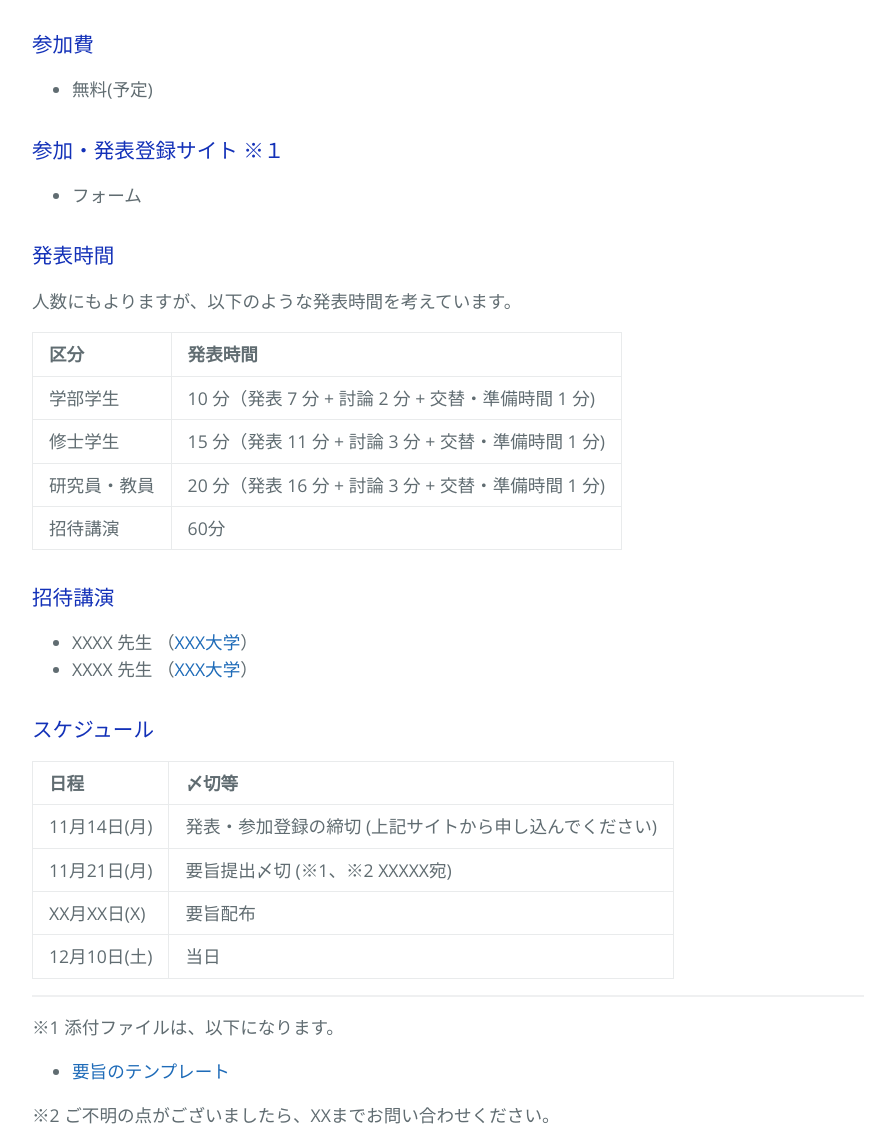
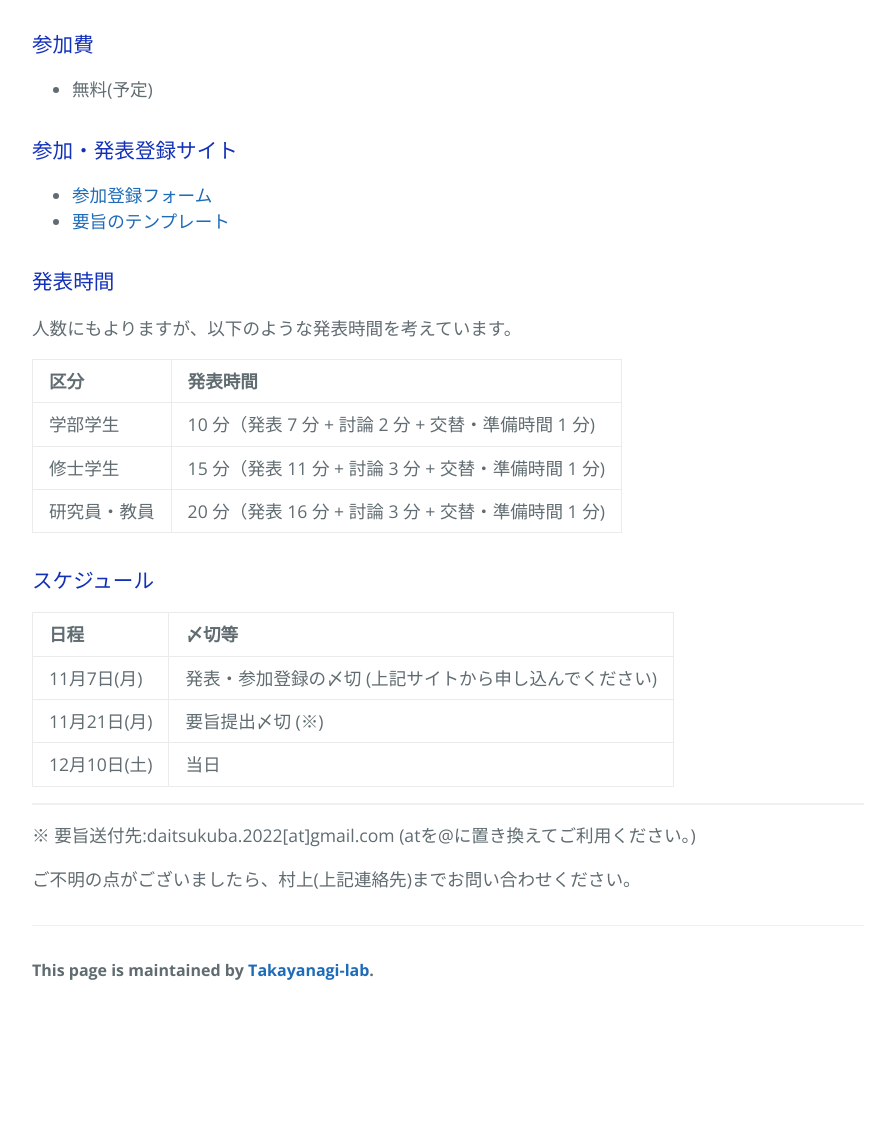
Before and after one commit to takayanagi-lab/daitsukuba2022, a plain HTML site: page index.html in a window 1280 px wide. Shown: the part 641-1773 px from the top of the page, without its empty margins (192-1087 px from the left). After the commit the page ends 1655 px from the top, so only its background shows below. Drawn offline with nearby package versions, Linux system fonts and the light colour scheme.

Commit message:
Add files via upload

```diff
--- a/index.html
+++ b/index.html
@@ -5,9 +5,9 @@
 <head>
 <meta http-equiv="Content-Type" content="text/html; charset=UTF-8">
 <!-- Begin Jekyll SEO tag v2.8.0 -->
-<title>第22回XXXXX物理化学セミナー | daitsukuba2022</title>
+<title>第22回大つくば物理化学セミナー | daitsukuba2022</title>
 <meta name="generator" content="Jekyll v3.9.0">
-<meta property="og:title" content="第22回XXXXX物理化学セミナー">
+<meta property="og:title" content="第22回大つくば物理化学セミナー">
 <meta property="og:locale" content="en_US">
 <meta name="description" content="Great TSUKUBA Semminar for Quantum Chemistry 2022">
 <meta property="og:description" content="Great TSUKUBA Semminar for Quantum Chemistry 2022">
@@ -16,7 +16,7 @@
 <meta property="og:site_name" content="daitsukuba2022">
 <meta property="og:type" content="website">
 <!--<meta name="twitter:card" content="summary">-->
-<!--<meta property="twitter:title" content="第22回XXXXX物理化学セミナー">-->
+<!--<meta property="twitter:title" content="第22回大つくば物理化学セミナー">-->
 <!--<script type="application/ld+json">
 {"@context":"https://schema.org",
 "@type":"WebSite",
@@ -28,7 +28,7 @@
 <!-- End Jekyll SEO tag -->
 
 <link rel="preconnect" href="https://fonts.gstatic.com/">
-<!--<link rel="preload" href="./第22回XXXXX物理化学セミナー _ daitsukuba2021_files/css" as="style" type="text/css" crossorigin="">-->
+<!--<link rel="preload" href="./第22回大つくば物理化学セミナー _ daitsukuba2021_files/css" as="style" type="text/css" crossorigin="">-->
 <meta name="viewport" content="width=device-width, initial-scale=1">
 <meta name="theme-color" content="#1331b8">
 <meta name="apple-mobile-web-app-status-bar-style" content="black-translucent">
@@ -41,12 +41,12 @@
     <a id="skip-to-content" href="https://talayanagi-lab.github.io/daitsukuba2022/#content">Skip to the content.</a>
 
     <header class="page-header" role="banner">
-      <h1 class="project-name">第22回XXXXX物理化学セミナー</h1>
+      <h1 class="project-name">第22回大つくば物理化学セミナー</h1>
       <h2 class="project-tagline">Great TSUKUBA Semminar for Quantum Chemistry 2022</h2>
     </header>
 
     <main id="content" class="main-content" role="main">
-      <h1 id="第22回XXXXXXセミナー">第22回XXXXX物理化学セミナー</h1>
+      <h1 id="第22回大つくばXセミナー">第22回大つくば物理化学セミナー</h1>
 
 <h3 id="日時">日時</h3>
 
@@ -68,11 +68,13 @@
   <li>無料(予定)</li>
 </ul>
 
-<h3 id="参加発表登録サイト-1">参加・発表登録サイト ※１</h3>
+<h3 id="参加発表登録サイト-1">参加・発表登録サイト</h3>
 
 <ul>
-  <li>フォーム</li>
-  <!--<li><a href="https://forms.office.com/r/pPgNykqdKg">https://forms.office.com/r/pPgNykqdKg</a></li>-->
+  <!--<li>フォーム</li>-->
+  <li><a href="https://forms.gle/yTSZwDt16mCUTEdRA">参加登録フォーム</a></li>
+
+  <li><a href="./files/abstract_template_2022.docx">要旨のテンプレート</a></li>
 </ul>
 
 <h3 id="発表時間">発表時間</h3>
@@ -103,20 +105,20 @@
       <td style="text-align: left">研究員・教員</td>
       <td style="text-align: left">25 分（発表 20 分 + 討論 4 分 + 交替・準備時間 1 分</td>
     </tr>-->
-    <tr>
+    <!--<tr>
       <td style="text-align: left">招待講演</td>
       <td style="text-align: left">60分</td>
-    </tr>
+    </tr>-->
   </tbody>
 </table>
 
-<h3 id="招待講演">招待講演</h3>
+<!--<h3 id="招待講演">招待講演</h3>
 
-<!--<p><strong>12月3日(金)</strong></p>-->
-<ul>
+<p><strong>12月3日(金)</strong></p>-->
+<!--<ul>
   <li>XXXX 先生 （<a href="XXX">XXX大学</a>）</li>
   <li>XXXX 先生 （<a href="XXX">XXX大学</a>）</li>
-</ul>
+</ul>-->
 
 <h3 id="スケジュール">スケジュール</h3>
 
@@ -129,17 +131,17 @@
   </thead>
   <tbody>
     <tr>
-      <td style="text-align: left">11月14日(月)</td>
-      <td style="text-align: left">発表・参加登録の締切 (上記サイトから申し込んでください)</td>
+      <td style="text-align: left">11月7日(月)</td>
+      <td style="text-align: left">発表・参加登録の〆切 (上記サイトから申し込んでください)</td>
     </tr>
     <tr>
       <td style="text-align: left">11月21日(月)</td>
-      <td style="text-align: left">要旨提出〆切 (※1、※2 XXXXX宛)</td>
+      <td style="text-align: left">要旨提出〆切 (※)</td>
     </tr>
-    <tr>
+    <!--<tr>
       <td style="text-align: left">XX月XX日(X)</td>
       <td style="text-align: left">要旨配布</td>
-    </tr>
+    </tr>-->
     <tr>
       <td style="text-align: left">12月10日(土)</td>
       <td style="text-align: left">当日</td>
@@ -156,12 +158,8 @@
 -->
 <hr>
 
-<p>※1 添付ファイルは、以下になります。</p>
-<ul>
-  <li><a href="./files/abstract_template_2022.docx">要旨のテンプレート</a></li>
-</ul>
-
-<p>※2 ご不明の点がございましたら、XXまでお問い合わせください。</p>
+<p>※ 要旨送付先:daitsukuba.2022[at]gmail.com (atを@に置き換えてご利用ください。)</p>
+<p>ご不明の点がございましたら、村上(上記連絡先)までお問い合わせください。</p>
 
 <footer class="site-footer">
 <span class="site-footer-owner"> This page is maintained by <a href="http://www.chem.saitama-u.ac.jp/takayanagi-lab/">Takayanagi-lab</a>.</span>
```
